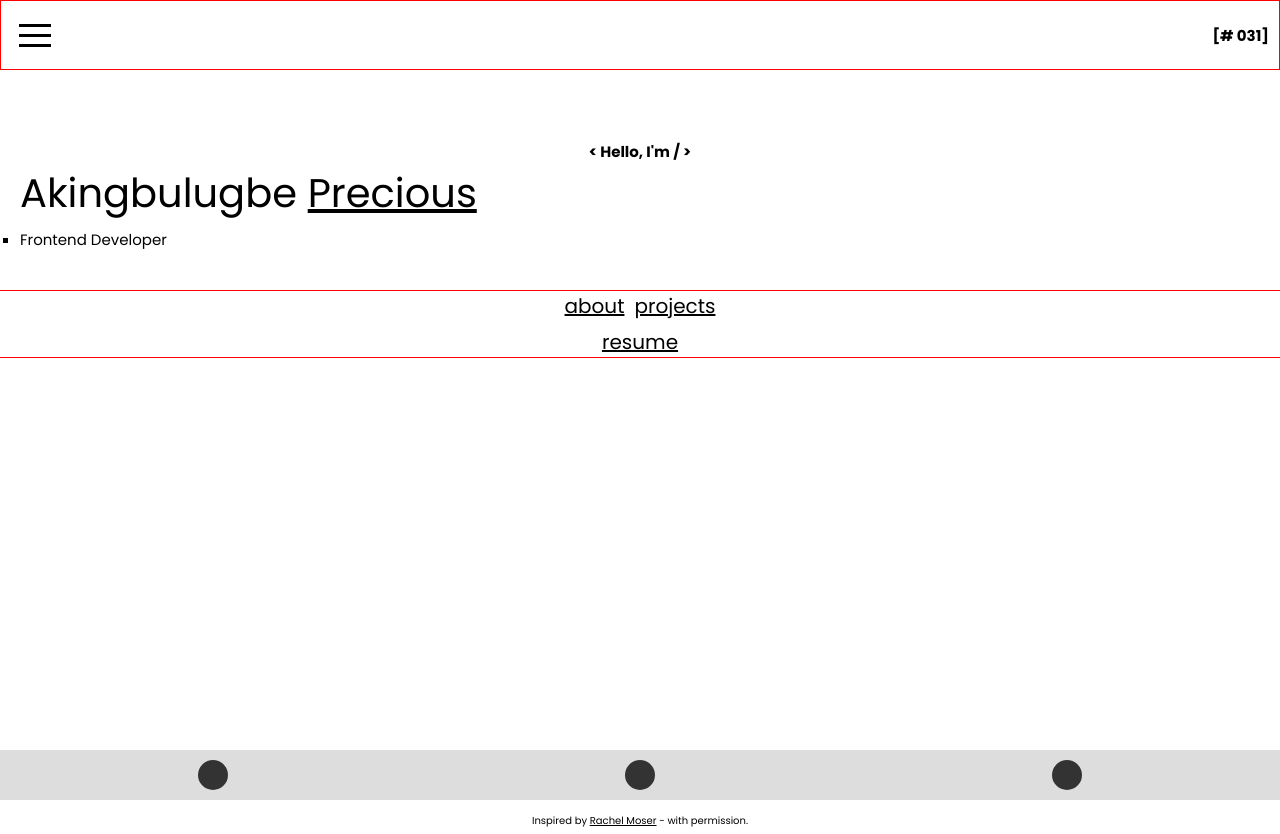
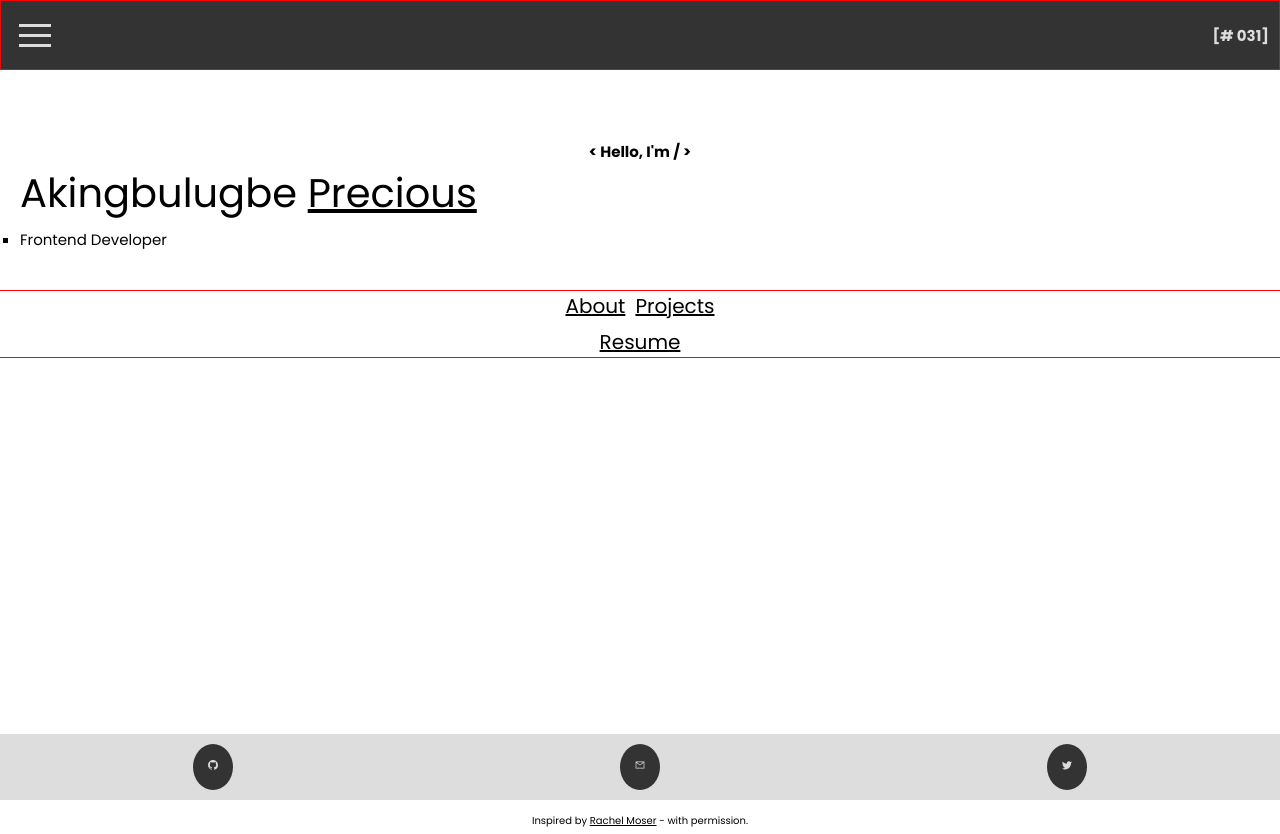
Before and after one commit to presh-031/Portfolio2.0, a React (Create React App) app: page / in a window 1280 px wide. Built offline with nearby package versions, Linux system fonts and the light colour scheme.

Commit message:
changed links in homepage for react base

```diff
--- a/package.json
+++ b/package.json
@@ -9,6 +9,8 @@
     "hamburger-react": "^2.5.0",
     "react": "^18.2.0",
     "react-dom": "^18.2.0",
+    "react-icon": "^1.0.0",
+    "react-icons": "^4.6.0",
     "react-router-dom": "^6.4.2",
     "react-scripts": "5.0.1",
     "web-vitals": "^2.1.4"
--- a/src/components/Navbar3/Navbar3.css
+++ b/src/components/Navbar3/Navbar3.css
@@ -1,16 +1,7 @@
-@import url("https://fonts.googleapis.com/css2?family=Poppins:ital,wght@0,100;0,200;0,300;0,400;0,500;0,600;0,700;0,800;0,900;1,100;1,200;1,300;1,400;1,500;1,600;1,700;1,800;1,900&display=swap");
-
-* {
-  margin: 0;
-  padding: 0;
-  box-sizing: border-box;
-}
-
-body {
-  font-family: "Poppins", sans-serif;
-}
-.navbar {
+nav {
   position: relative;
+  background-color: #333;
+  color: #ddd;
 }
 .nav-container {
   border: 1px solid red;
--- a/src/components/Navbar3/Navbar3.jsx
+++ b/src/components/Navbar3/Navbar3.jsx
@@ -9,7 +9,6 @@ const Navbar2 = () => {
   return (
     <header>
       <nav>
-        <div class="navbar">
         <div class=" nav-container">
           <Hamburger toggled={isOpen} toggle={setOpen} label="menu" hideOutline={true} />
           <div class="logo">
@@ -70,7 +69,6 @@ const Navbar2 = () => {
             </li>
           </div>
         )}
-        </div>
       </nav>
     </header>
   );
--- a/src/index.css
+++ b/src/index.css
@@ -1,3 +1,5 @@
+@import url("https://fonts.googleapis.com/css2?family=Poppins:ital,wght@0,100;0,200;0,300;0,400;0,500;0,600;0,700;0,800;0,900;1,100;1,200;1,300;1,400;1,500;1,600;1,700;1,800;1,900&display=swap");
+
 /* // fonts */
 :root {
   --poppins: "Poppins", sans-serif;
@@ -18,5 +20,6 @@ html {
   font-size: 62.5%;
 }
 body {
+  font-family: var(--poppins);
   /* color: var(--light); */
 }
--- a/src/pages/Home/Home.css
+++ b/src/pages/Home/Home.css
@@ -1,24 +1,17 @@
 .home-page {
   background-color: #333;
-  /* // footer-support */
-  /* // margin-bottom: 100px; */
 }
 .overall {
-  /* // Main-section */
   height: calc(100vh - 62px);
-  /* // outline: 1px solid red; */
   padding-top: 2rem;
-  /* // position: relative; */
 }
 .hello {
   text-align: center;
   margin-top: 5rem;
 }
 .intro {
-  /* // outline: 1px solid red; */
   padding-left: 2rem;
   list-style-type: square;
-  /* // margin-top: 2rem; */
 }
 .intro::marker {
   font-size: 1.5rem;
@@ -61,37 +54,23 @@
   text-decoration: underline;
 }
 
-/* // Footer */
 .main-footer {
   display: grid;
   place-items: center;
   padding: 0.5rem;
-  /* // outline: 1px solid red; */
   bottom: 0;
-  /* // footer support */
-  /* // position: relative; */
-  /* // bottom: 0; */
-  /* // left: 0; */
-} /* // width: 100%; */
+}
 .main-footer a {
   color: inherit;
 }
 
-/* // Footer-Links section */
-
 .links {
   display: flex;
   justify-content: space-around;
-  /* // outline: 1px solid blue; */
   background-color: #ddd;
   padding: 1rem 0;
-  /* // outline: 1px solid red; */
-  /* // position: absolute; */
-  /* // width: 100%; */
-  /* // bottom: 0; */
 }
 .links div {
-  /* // outline: 1px solid red; */
   background-color: #333;
   border-radius: 50%;
   overflow: hidden;
--- a/src/pages/Home/Home.jsx
+++ b/src/pages/Home/Home.jsx
@@ -1,3 +1,7 @@
+import { Link } from "react-router-dom";
+import { BsGithub, BsTwitter } from "react-icons/bs";
+import { AiOutlineMail } from "react-icons/ai";
+
 import "./Home.css";
 
 const Home = () => {
@@ -16,15 +20,15 @@ const Home = () => {
           <ul class="homepage-links">
             <div>
               <li>
-                <a href="./about.html">about</a>
+                <Link to="/about">About</Link>
               </li>
               <li>
-                <a href="./projects.html">projects</a>
+                <Link to="/projects">Projects</Link>
               </li>
             </div>
             <div>
               <li>
-                <a href="#">resume</a>
+                <Link to="/resume">Resume</Link>
               </li>
             </div>
           </ul>
@@ -32,13 +36,13 @@ const Home = () => {
         {/* <!-- Footer-Links section --> */}
         <section class="links homepage-footer-links">
           <div>
-            <i class="fa-brands fa-github"></i>
+            <BsGithub />
           </div>
           <div>
-            <i class="fa-regular fa-envelope"></i>
+            <AiOutlineMail />
           </div>
           <div>
-            <i class="fa-brands fa-twitter"></i>
+            <BsTwitter />
           </div>
         </section>
       </div>
```
Also changed, not shown: 1 other file (tests, documents, lock files or other folders). Lines whose indentation alone changed are shown as unchanged.
